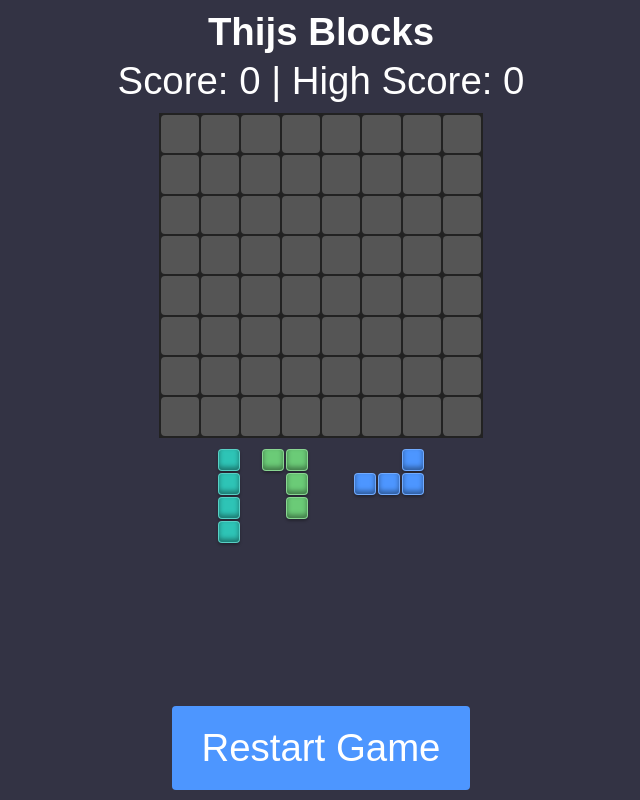
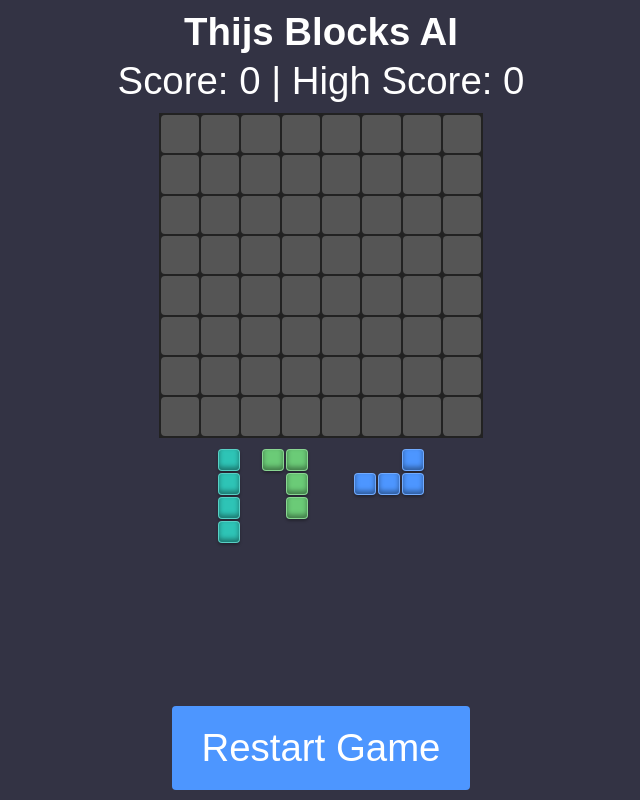
Before and after one commit to PaulNLNL/Blocks4Thijs, a plain HTML site: page index.html in a window 1280 px wide. Shown: the whole page, without its empty margins (319-959 px from the left). Drawn offline with Linux system fonts and the light colour scheme.

Commit message:
Update index.html

```diff
--- a/index.html
+++ b/index.html
@@ -153,7 +153,7 @@
 <body>
 
   <header>
-    <h1>Thijs Blocks</h1>
+    <h1>Thijs Blocks AI</h1>
     <div id="score">Score: <span id="scoreValue">0</span> | High Score: <span id="highScoreValue">0</span></div>
   </header>
 
```
